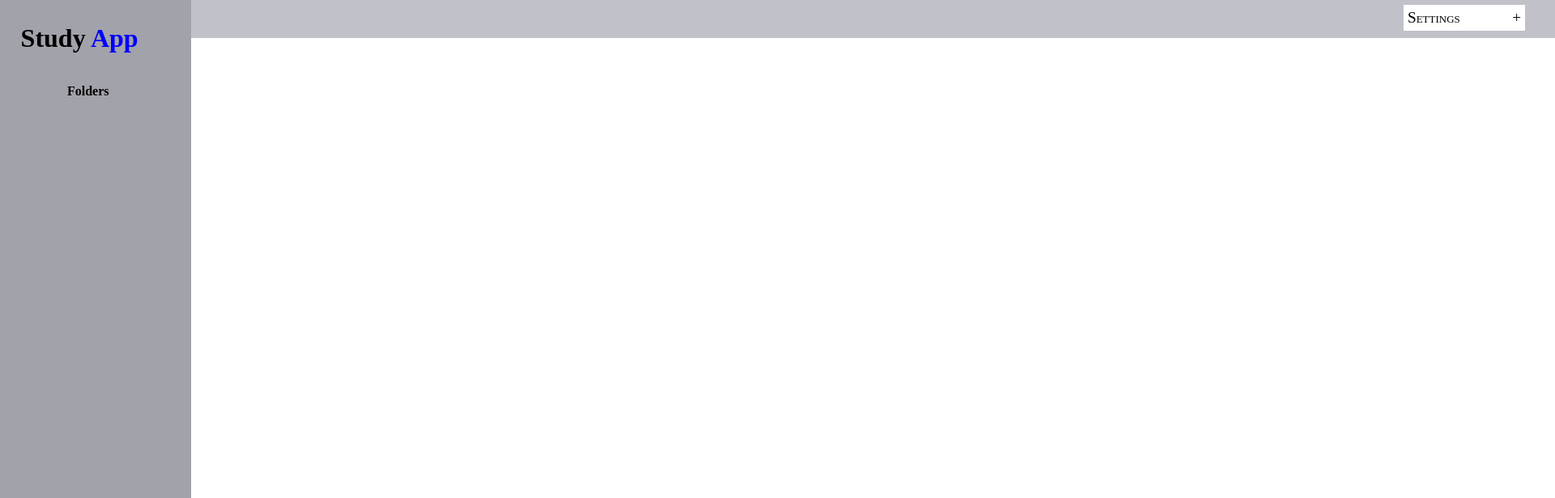
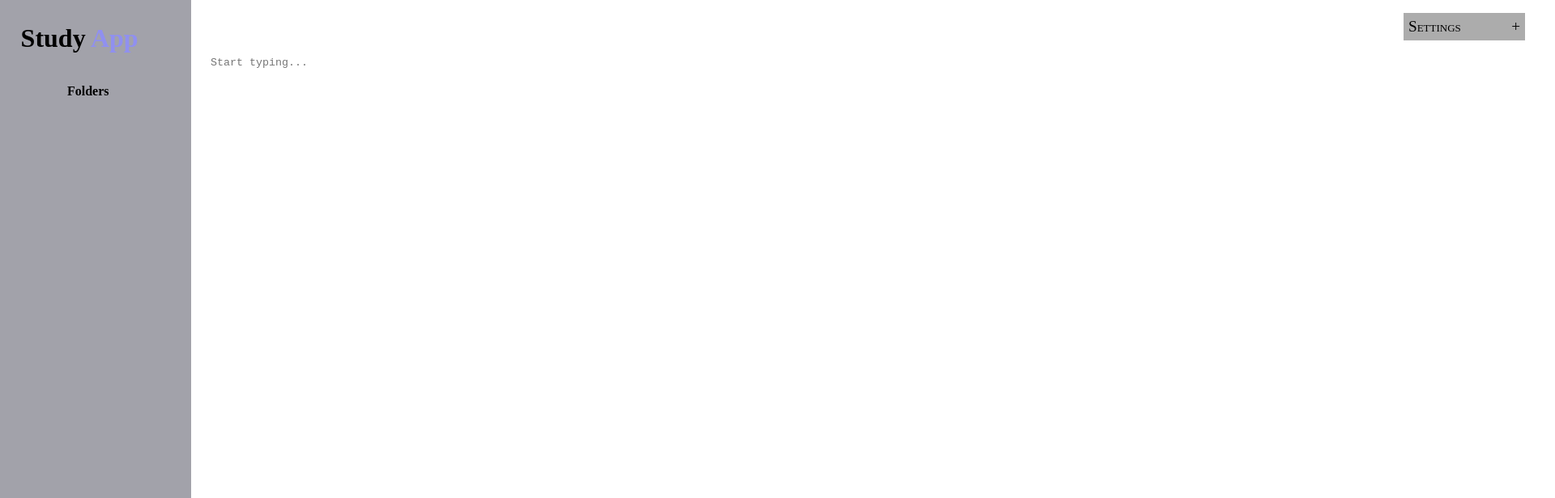
Before and after one commit to devinbowler/Study-App, a plain HTML site: page Study Site/study.html in a window 1280 px wide. Shown: the top 616 px of the page at 81% size, 1920 px wide, since content can reach past the window. Drawn offline with Linux system fonts and the light colour scheme.

Commit message:
Add files via upload

```diff
--- a/Study Site/study.css
+++ b/Study Site/study.css
@@ -11,7 +11,7 @@
 }
 
 .dark-mode {
-  background-color: rgb(28, 28, 33);
+  background-color: rgb(31, 31, 31);
 }
 
 .dark button {
@@ -68,6 +68,15 @@
   left: 32px;
 }
 
+
+
+
+/* DARK MODE SET PAGE ELEMENTS */
+
+
+
+
+
 .dark-mode .sidebar {
   color: white;
 }
@@ -76,21 +85,25 @@
   color: rgb(236, 236, 236);
 }
 
-.dark-mode .tools {
-  background-color: rgb(82, 82, 95);
-}
-
 .dark-mode .tabs {
-  background-color: rgb(56, 56, 66);
+  background-color: rgb(36,36,36);
 }
 
 .dark-mode .dropdown nav span{
-background: #2d2f31;
+background: #2c2e31;
 color: white;
 }
 
 .dark-mode .dropdown .slide {
-  background-color: rgb(56, 56, 66);
+  background-color: rgb(36,36,36);
+}
+
+.dark-mode .boxtext {
+  background: rgb(31, 31, 31);
+}
+
+.dark-mode .textbox textarea {
+  color: white;
 }
 
 .dropdown .dropbtn {
@@ -101,6 +114,20 @@ color: white;
   cursor: pointer;
 }
 
+.dark-mode .textbox textarea {
+  background-color: rgb(31, 31, 31);
+}
+
+
+
+
+/* Main CSS */
+
+
+
+
+
+
 .dropdown nav {
   z-index: 1;
   top: 0.7%;
@@ -110,8 +137,9 @@ color: white;
 }
 
 .dropdown nav span {
-  padding: 5px;
-  background: white;
+  padding: 6px;
+  margin-top: 10px;
+  background: rgb(172, 172, 172);
   color: black;
   font-size: 1.2em;
   font-variant: small-caps;
@@ -172,7 +200,7 @@ color: white;
 }
 
 .sidebar-top h1 .app {
-  color: blue;
+  color: rgb(144, 144, 240);
 }
 
 .sidebar-head {
@@ -192,11 +220,26 @@ color: white;
   background-color: rgb(162, 162, 170);
 }
 
-.tools {
-  margin-top: -11px;
-  width: 1920px;
-  height: 50px;
-  z-index: 0;
-  position: absolute;
-  background-color: rgb(193, 193, 201);
+.textbox .preview p {
+  color: white;
+  font-size: 25px;
 }
+
+
+.textbox textarea {
+  background-color: white;
+  width: 1625px;
+  height: 900px;
+  margin-top: 60px;
+  margin-left: 250px;
+  border: 0;
+  color: black;
+  appearance: none;
+  border-color: transparent;
+  outline: transparent;
+  overflow: scroll;
+}
+
+::-webkit-scrollbar {
+  display: none;
+}
--- a/Study Site/study.html
+++ b/Study Site/study.html
@@ -46,7 +46,12 @@
       </div>
     </div>
     <div class="tabs"></div>
-    <div class="tools"></div>
+
+    <div class="title">
+
+    <div class="textbox">
+      <textarea class="longInput" placeholder="Start typing..." cols="30" rows="10"></textarea>
+    </div>
 
     <script src="study.js"></script>
   </body>
```
